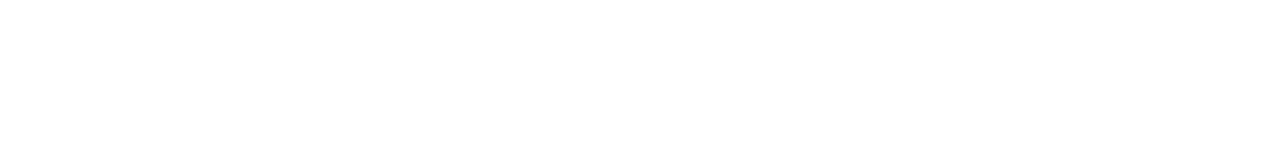
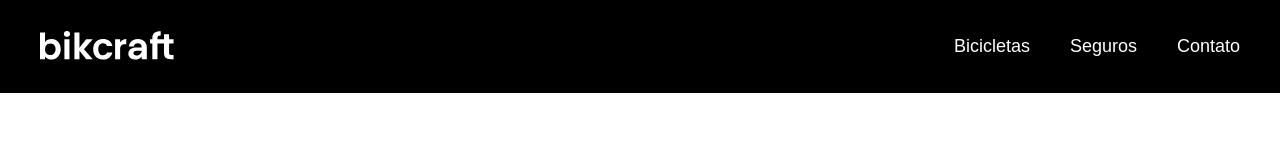
Before and after one commit to Davi-src/Study_projects, a plain HTML site: page Project-website-bikcraft/index.html in a window 1280 px wide. Drawn offline with Linux system fonts and the light colour scheme.

Commit message:
Create header

```diff
--- a/Project-website-bikcraft/index.html
+++ b/Project-website-bikcraft/index.html
@@ -11,6 +11,21 @@
 
 <body>
 
+  <header class="header-bg">
+    <div class="header">
+      <a href="./">
+        <img src="assets/img/bikcraft.svg" alt="Bikcraft">
+      </a>
+
+      <nav aria-label="primaria">
+        <ul class="header-menu">
+          <li><a href="./bicicletas.html">Bicicletas</a></li>
+          <li><a href="./seguros.html">Seguros</a></li>
+          <li><a href="./contato.html">Contato</a></li>
+        </ul>
+      </nav>
+    </div>
+  </header>
 
   <script src="./src/js/script.js"></script>
 </body>
--- a/Project-website-bikcraft/src/css/style.css
+++ b/Project-website-bikcraft/src/css/style.css
@@ -0,0 +1,44 @@
+body {
+  box-sizing: border-box;
+  margin: 0;
+  font-family: Arial, Helvetica, sans-serif;
+}
+
+ul {
+  margin: 0;
+  padding: 0;
+  list-style: none;
+}
+
+a {
+  text-decoration: none;
+}
+
+.header-bg {
+  background: #000;
+}
+
+.header {
+  display: flex;
+  flex-wrap: wrap;
+  justify-content: space-between;
+  align-items: center;
+  gap: 20px;
+  padding: 20px;
+  max-width: 1200px;
+  margin-left: auto;
+  margin-right: auto;
+}
+
+.header-menu {
+  display: flex;
+  flex-wrap: wrap;
+  gap: 40px;
+}
+
+.header-menu a {
+  color: #fff;
+  display: inline-block;
+  padding: 16px 0;
+  font-size: 18px;
+}
```
